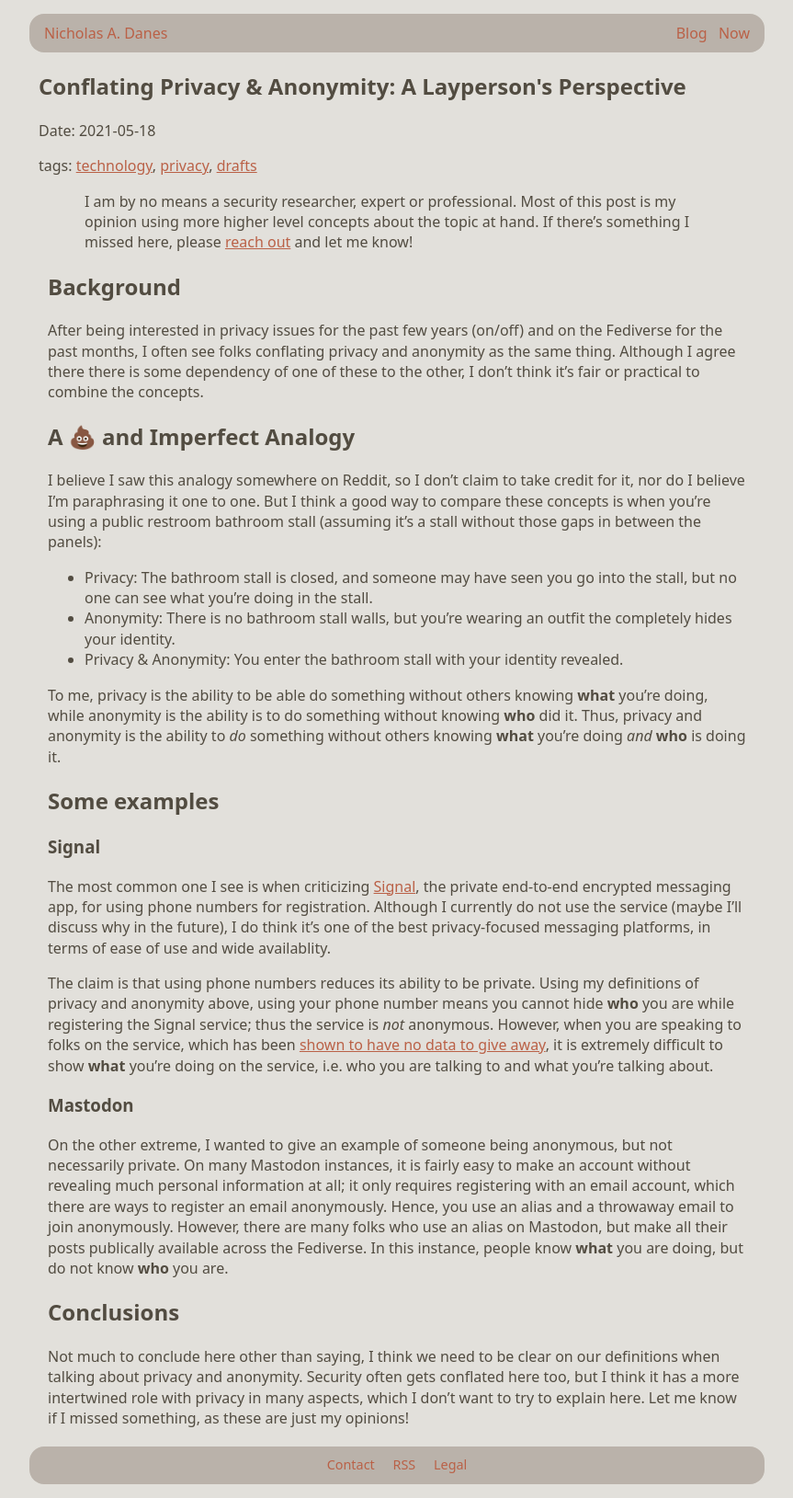
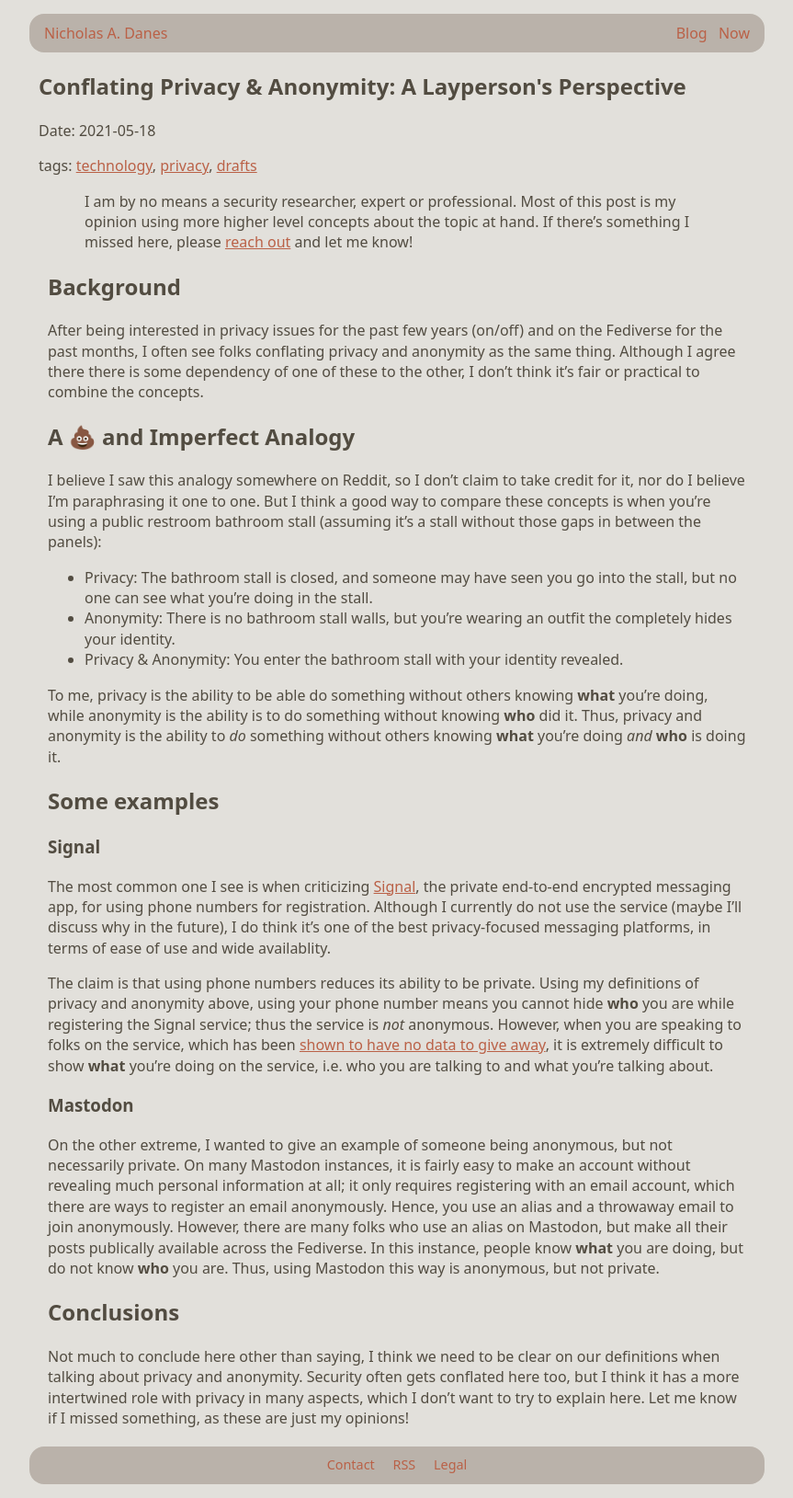
Before and after one commit to danesnick/old_website, a Jekyll site: the page built from _posts/2021-05-18-Conflating-Privacy-Security-Anonymity.markdown, in a window 1280 px wide. Shown: the whole page at 92% size, without its empty margins (208-1071 px from the left). Built offline with Jekyll 4.4.1, drawn with Linux system fonts in a browser that asks for light colours.

Commit message:
Added conclusion sentence to mastodon example

```diff
--- a/_posts/2021-05-18-Conflating-Privacy-Security-Anonymity.markdown
+++ b/_posts/2021-05-18-Conflating-Privacy-Security-Anonymity.markdown
@@ -34,7 +34,7 @@ The claim is that using phone numbers reduces its ability to be private. Using m
 
 ### Mastodon
 
-On the other extreme, I wanted to give an example of someone being anonymous, but not necessarily private. On many Mastodon instances, it is fairly easy to make an account without revealing much personal information at all; it only requires registering with an email account, which there are ways to register an email anonymously. Hence, you use an alias and a throwaway email to join anonymously. However, there are many folks who use an alias on Mastodon, but make all their posts publically available across the Fediverse. In this instance, people know **what** you are doing, but do not know **who** you are.
+On the other extreme, I wanted to give an example of someone being anonymous, but not necessarily private. On many Mastodon instances, it is fairly easy to make an account without revealing much personal information at all; it only requires registering with an email account, which there are ways to register an email anonymously. Hence, you use an alias and a throwaway email to join anonymously. However, there are many folks who use an alias on Mastodon, but make all their posts publically available across the Fediverse. In this instance, people know **what** you are doing, but do not know **who** you are. Thus, using Mastodon this way is anonymous, but not private.
 
 
 ## Conclusions
```
